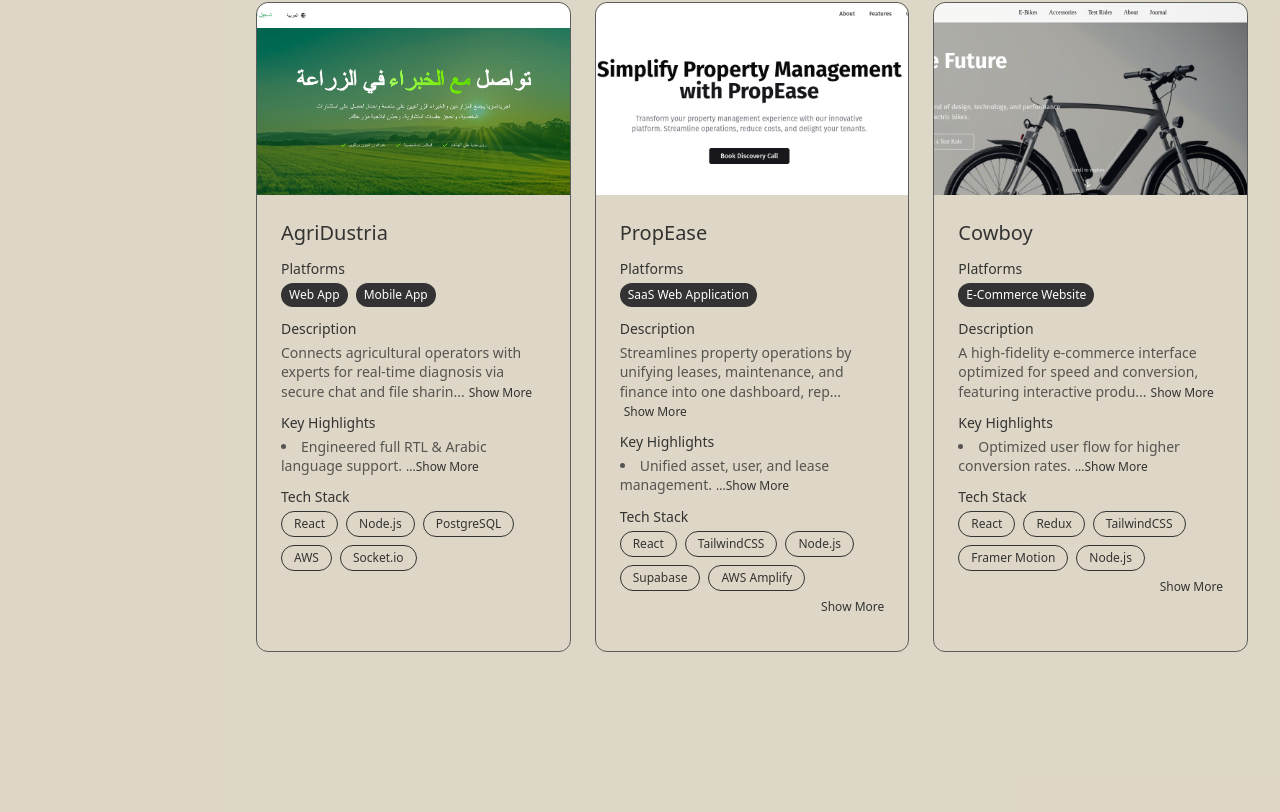
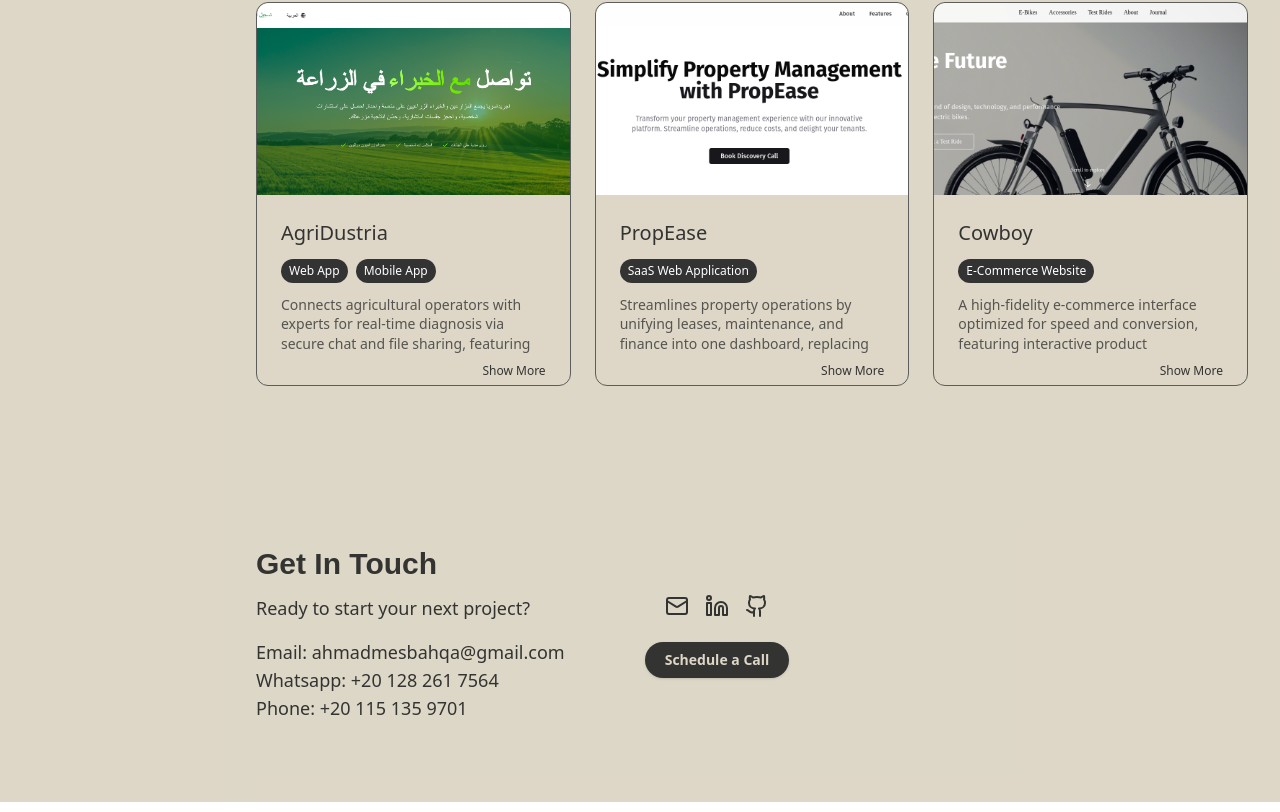
Before and after one commit to AhmadQA-art/portfolio, a React (Vite) app: page / in a window 1280 px wide. Shown: the part 2276-3088 px from the top of the page. Built offline with nearby package versions, Linux system fonts and the light colour scheme; the HTML template or start-up script is replaced by a standard one.

Commit message:
modified the services and projects sections

```diff
--- a/src/components/CollapsibleSection.jsx
+++ /dev/null
@@ -1,41 +0,0 @@
-import React, { useState } from 'react';
-
-const CollapsibleSection = ({ title, children, hasMore, inline = false }) => {
-  const [isExpanded, setIsExpanded] = useState(false);
-
-  const toggleExpansion = () => {
-    setIsExpanded(!isExpanded);
-  };
-
-  if (inline) {
-    return (
-      <div className="mb-3">
-        <h4 className="text-sm font-medium text-[#333332] mb-1">{title}</h4>
-        <div>
-          {children(isExpanded, toggleExpansion)}
-        </div>
-      </div>
-    );
-  }
-
-  return (
-    <div className="mb-3">
-      <div className="flex justify-between items-center mb-1">
-        <h4 className="text-sm font-medium text-[#333332]">{title}</h4>
-      </div>
-      <div>{children(isExpanded)}</div>
-      {hasMore && (
-        <div className="flex justify-end mt-2">
-          <button
-            onClick={toggleExpansion}
-            className="text-xs text-[#333332] hover:underline focus:outline-none"
-          >
-            {isExpanded ? 'Show Less' : 'Show More'}
-          </button>
-        </div>
-      )}
-    </div>
-  );
-};
-
-export default CollapsibleSection;
--- a/src/components/Portfolio.jsx
+++ b/src/components/Portfolio.jsx
@@ -27,7 +27,6 @@ import agridustria11 from '../assets/agridustria_data/11.png';
 import mainLandingPage from '../assets/agridustria_data/main_landing_page.png';
 import SideNavigation from './SideNavigation';
 import ImageViewer from './ImageViewer';
-import CollapsibleSection from './CollapsibleSection';
 
 const Hero = () => (
   <div id="hero" className="relative overflow-hidden" style={{ backgroundColor: '#ded7c7' }}>
@@ -131,10 +130,11 @@ const Skills = () => (
 );
 
 const ProjectCard = ({ title, platform, description, keyHighlights, technologies, images, onViewProject }) => {
+  const [isExpanded, setIsExpanded] = useState(false);
   const hasImages = images && images.length > 0;
 
   return (
-    <div className="border border-[#5c5e5d] bg-[#ded7c7] overflow-hidden group relative transition-shadow duration-300 hover:shadow-lg rounded-xl w-full max-w-md mx-auto">
+    <div className={`border border-[#5c5e5d] bg-[#ded7c7] overflow-hidden group relative transition-all duration-300 hover:shadow-lg rounded-xl w-full max-w-md mx-auto ${isExpanded ? 'h-auto' : 'h-96'}`}>
       {hasImages && (
         <div className="relative w-full h-40 sm:h-48 flex items-center justify-center">
           <img src={images[0]} alt={title} className="w-full h-40 sm:h-48 object-cover transition-all duration-300 rounded-t-xl" />
@@ -150,9 +150,9 @@ const ProjectCard = ({ title, platform, description, keyHighlights, technologies
       )}
       <div className="p-4 sm:p-6">
         <h3 className="text-lg sm:text-xl font-medium text-[#333332] mb-2 sm:mb-3">{title}</h3>
+        <div className={`transition-all duration-300 ${isExpanded ? 'max-h-full' : 'max-h-24 overflow-hidden'}`}>
           {platform && (
             <div className="mb-3">
-            <h4 className="text-sm font-medium text-[#333332] mb-1">Platforms</h4>
               <div className="flex flex-wrap gap-2 justify-start">
                 {platform.map((p, i) => (
                   <span key={i} className="px-2 py-1 text-xs text-white bg-[#333333] rounded-full">{p}</span>
@@ -161,52 +161,35 @@ const ProjectCard = ({ title, platform, description, keyHighlights, technologies
             </div>
           )}
           {description && (
-          <CollapsibleSection title="Description" hasMore={description.length > 100} inline>
-            {(isExpanded, toggleExpansion) => (
-              <p className="text-[#333332] text-opacity-80 text-sm leading-snug font-normal">
-                {isExpanded ? description : (
-                  <>
-                    {`${description.substring(0, 100)}...`}
-                    <button onClick={toggleExpansion} className="text-xs text-[#333332] hover:underline focus:outline-none ml-1">
-                      Show More
-                    </button>
-                  </>
-                )}
+            <p className="text-[#333332] text-opacity-80 text-sm leading-snug font-normal mb-3">
+              {description}
             </p>
           )}
-          </CollapsibleSection>
-        )}
           {keyHighlights && keyHighlights.length > 0 && (
-          <CollapsibleSection title="Key Highlights" hasMore={keyHighlights.length > 1} inline>
-            {(isExpanded, toggleExpansion) => (
-              <ul className="list-disc list-inside text-[#333332] text-opacity-80 text-sm leading-snug">
-                {(isExpanded ? keyHighlights : keyHighlights.slice(0, 1)).map((highlight, index) => (
-                  <li key={index}>
-                    {highlight}
-                    {!isExpanded && index === 0 && (
-                      <button onClick={toggleExpansion} className="text-xs text-[#333332] hover:underline focus:outline-none ml-1">
-                        ...Show More
-                      </button>
-                    )}
-                  </li>
+            <ul className="list-disc list-inside text-[#333332] text-opacity-80 text-sm leading-snug mb-3">
+              {keyHighlights.map((highlight, index) => (
+                <li key={index}>{highlight}</li>
               ))}
             </ul>
           )}
-          </CollapsibleSection>
-        )}
           {technologies && technologies.length > 0 && (
-          <CollapsibleSection title="Tech Stack" hasMore={technologies.length > 5}>
-            {(isExpanded) => (
             <div className="flex flex-wrap gap-2">
-                {(isExpanded ? technologies : technologies.slice(0, 5)).map((tech, index) => (
+              {technologies.map((tech, index) => (
                 <span key={index} className="px-3 py-1 text-[#333332] border border-[#333333] bg-transparent hover:bg-[#333333] hover:bg-opacity-10 rounded-full text-xs">
                   {tech}
                 </span>
               ))}
             </div>
           )}
-          </CollapsibleSection>
-        )}
+        </div>
+        <div className="flex justify-end mt-2">
+          <button
+            onClick={() => setIsExpanded(!isExpanded)}
+            className="text-xs text-[#333332] hover:underline focus:outline-none"
+          >
+            {isExpanded ? 'Show Less' : 'Show More'}
+          </button>
+        </div>
       </div>
     </div>
   );
@@ -291,11 +274,6 @@ const services = [
     title: "MVP Development",
     description: "Rapid MVP Launch – Turn your concept into a market-ready product in weeks, not months, to validate ideas and attract early investors.",
     icon: Code,
-  },
-  {
-    title: "Shopify Development",
-    description: "E-Commerce Solutions – Custom Shopify setup and integration designed to optimize the customer journey and increase sales.",
-    icon: ShoppingCart,
   },
   {
     title: "AI App Development",
```
Also changed, not shown: 17 other files (tests, documents, lock files or other folders). Lines whose indentation alone changed are shown as unchanged.
